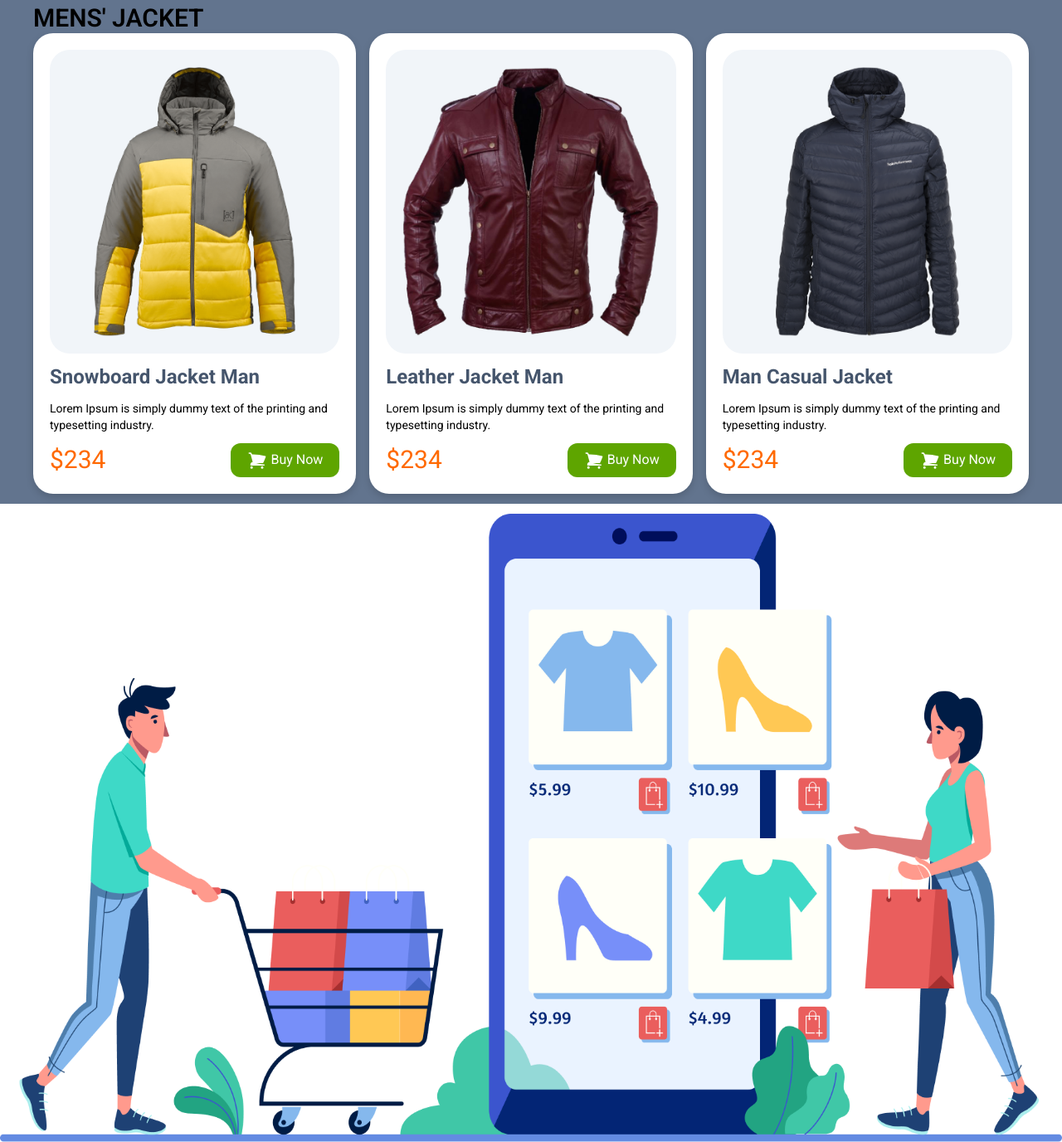
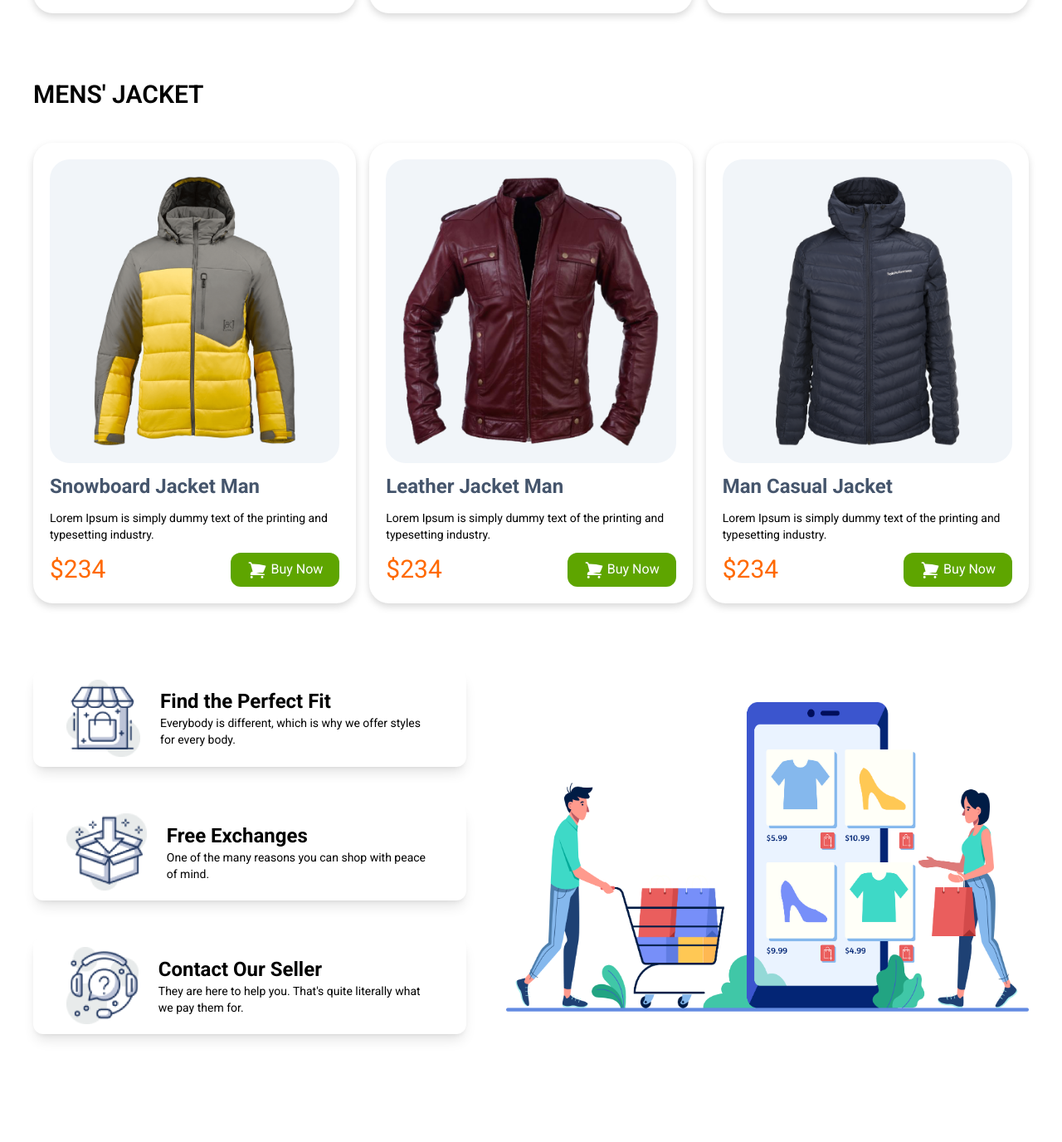
Before and after one commit to anamul-hoque-shourov/penguin-fashion-website-tailwind, a plain HTML site: page index.html in a window 1280 px wide. Shown: the part 1323-2699 px from the top of the page at 83% size. After the commit the page ends 2641 px from the top, so only its background shows below. Drawn offline with nearby package versions, Linux system fonts and the light colour scheme.

Commit message:
made the whole website responsive

```diff
--- a/index.html
+++ b/index.html
@@ -17,12 +17,12 @@
 <body class="roboto-font">
     <header>
         <!-- NavBar Section -->
-        <nav class="md:flex justify-between items-center px-10 py-3 mb-3 bg-slate-200">
+        <nav class="md:flex justify-between items-center px-10 py-3 mb-3">
             <div>
                 <img class="w-90 " src="./icons/logo.png" alt="">
             </div>
             <div>
-                <ul class="flex gap-8 text-lg">
+                <ul class="flex gap-8 text-xs lg:text-lg">
                     <a href=""><li>Home</li></a>
                     <a href=""><li>Product</li></a>
                     <a href=""><li>About Us</li></a>
@@ -32,7 +32,7 @@
         </nav>
         <!-- Banner Section -->
         <div class="lg:flex justify-between items-center px-10 py-3 mb-10 bg-orange-50">
-            <div class="w-2/4">
+            <div class="w-full lg:w-1/2">
                 <h1 class="text-7xl uppercase mb-2"><span class="text-orange-400">Be the Penguins</span> <span class="text-slate-800">of Winter</span> </h1>
                 <p class="mb-2">Lorem Ipsum is simply dummy text of the printing and typesetting industry.</p>
                 <a href=""><button class="px-5 py-2 bg-lime-600 rounded-xl text-white"> <svg xmlns="http://www.w3.org/2000/svg" fill="white" viewBox="0 0 24 24" stroke-width="1.5" stroke="currentColor" class="size-6 text-white inline">
@@ -40,15 +40,15 @@
                 </svg>
                 Buy Now</button></a>
             </div>
-            <div>
+            <div class="w-full lg:w-2/5">
                 <img src="./images/model.png" alt="">
             </div>
         </div>
     </header>
     <main>
         <!-- Woman Jacket Section -->
-        <section class="px-10 py-3 mb-3 bg-slate-500">
-            <h2 class="text-3xl font-semibold uppercase">Womens' Jacket</h2>
+        <section class="px-10 py-5 mb-10">
+            <h2 class="text-3xl font-semibold uppercase mb-10">Womens' Jacket</h2>
             <div class="grid grid-cols-1 md:grid-cols-2 lg:grid-cols-3 gap-4">
                 <!-- Jacket-1 -->
                 <div class="p-5 space-y-3 rounded-3xl bg-white drop-shadow-lg">
@@ -92,8 +92,8 @@
             </div>
         </section>
         <!-- Man Jacket Section -->
-        <section class="px-10 py-3 mb-3 bg-slate-500">
-            <h2 class="text-3xl font-semibold uppercase">Mens' Jacket</h2>
+        <section class="px-10 py-5 mb-10">
+            <h2 class="text-3xl font-semibold uppercase mb-10">Mens' Jacket</h2>
             <div class="grid grid-cols-1 md:grid-cols-2 lg:grid-cols-3 gap-4">
                 <!-- Jacket-1 -->
                 <div class="p-5 space-y-3 rounded-3xl bg-white drop-shadow-lg">
@@ -136,12 +136,33 @@
                 </div>
             </div>
         </section>
-        <section>
-            <div>
-                <div>
-
+        <!-- Features Section -->
+        <section class="px-10 py-5 mb-10">
+            <div class="flex flex-col-reverse lg:flex-row justify-between items-center gap-12">
+                <div class="flex flex-col gap-8">
+                    <div class="flex justify-center items-center gap-6 bg-white shadow-lg px-10 py-3 mb-3 rounded-xl">
+                        <div class="w-1/2 lg:w-1/4"><img src="./icons/house.png" alt=""></div>
+                        <div>
+                            <h3 class="text-2xl font-bold">Find the Perfect Fit</h3>
+                            <p class="text-sm">Everybody is different, which is why we offer styles for every body.</p>
+                        </div>
+                    </div>
+                    <div class="flex justify-center items-center gap-6 bg-white shadow-lg px-10 py-3 mb-3 rounded-xl">
+                        <div class="w-1/2 lg:w-1/4"><img src="./icons/box.png" alt=""></div>
+                        <div>
+                            <h3 class="text-2xl font-bold">Free Exchanges</h3>
+                            <p class="text-sm">One of the many reasons you can shop with peace of mind.</p>
+                        </div>
+                    </div>
+                    <div class="flex justify-center items-center gap-6 bg-white shadow-lg px-10 py-3 mb-3 rounded-xl">
+                        <div class="w-1/2 lg:w-1/4"><img src="./icons/question.png" alt=""></div>
+                        <div>
+                            <h3 class="text-2xl font-bold">Contact Our Seller</h3>
+                            <p class="text-sm">They are here to help you. That's quite literally what we pay them for.</p>
+                        </div>
+                    </div>
                 </div>
-                <div>
+                <div class="w-3/4 ">
                     <img src="./images/shopping.png" alt="">
                 </div>
             </div>
```
